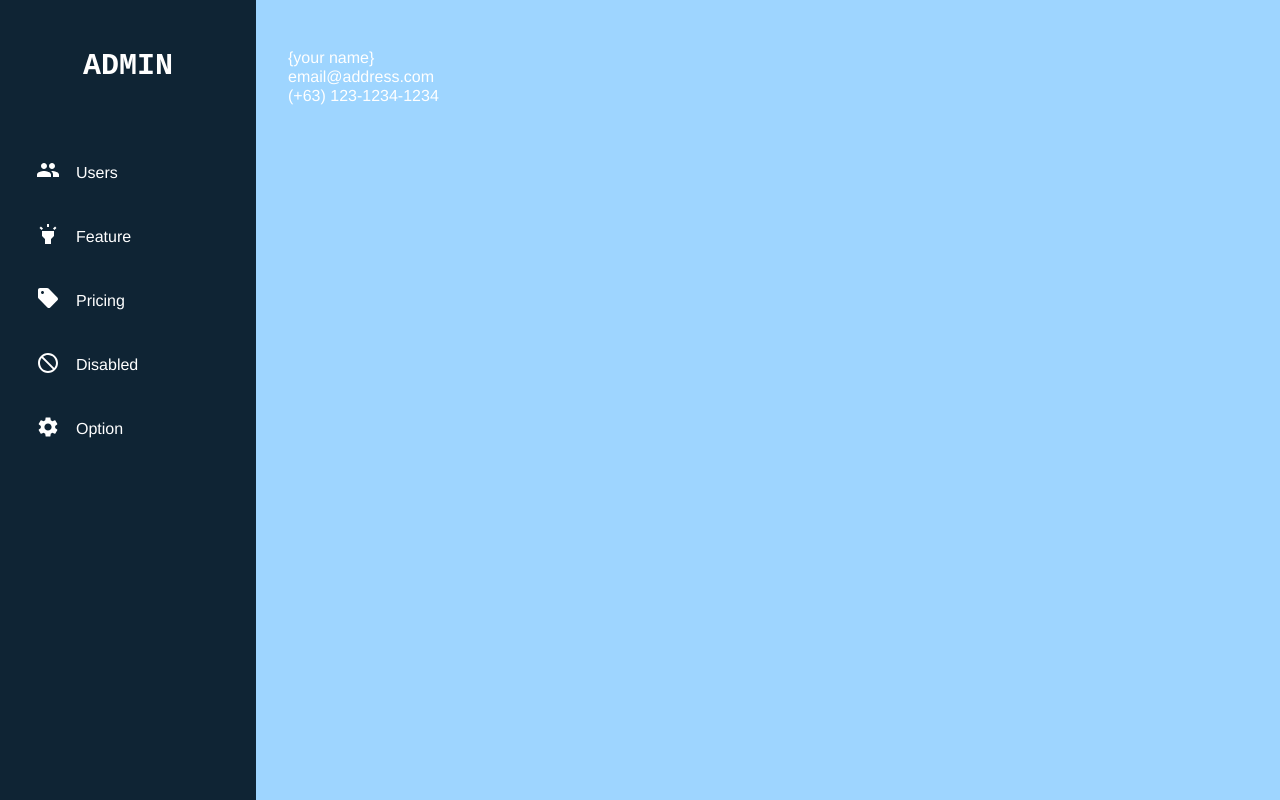
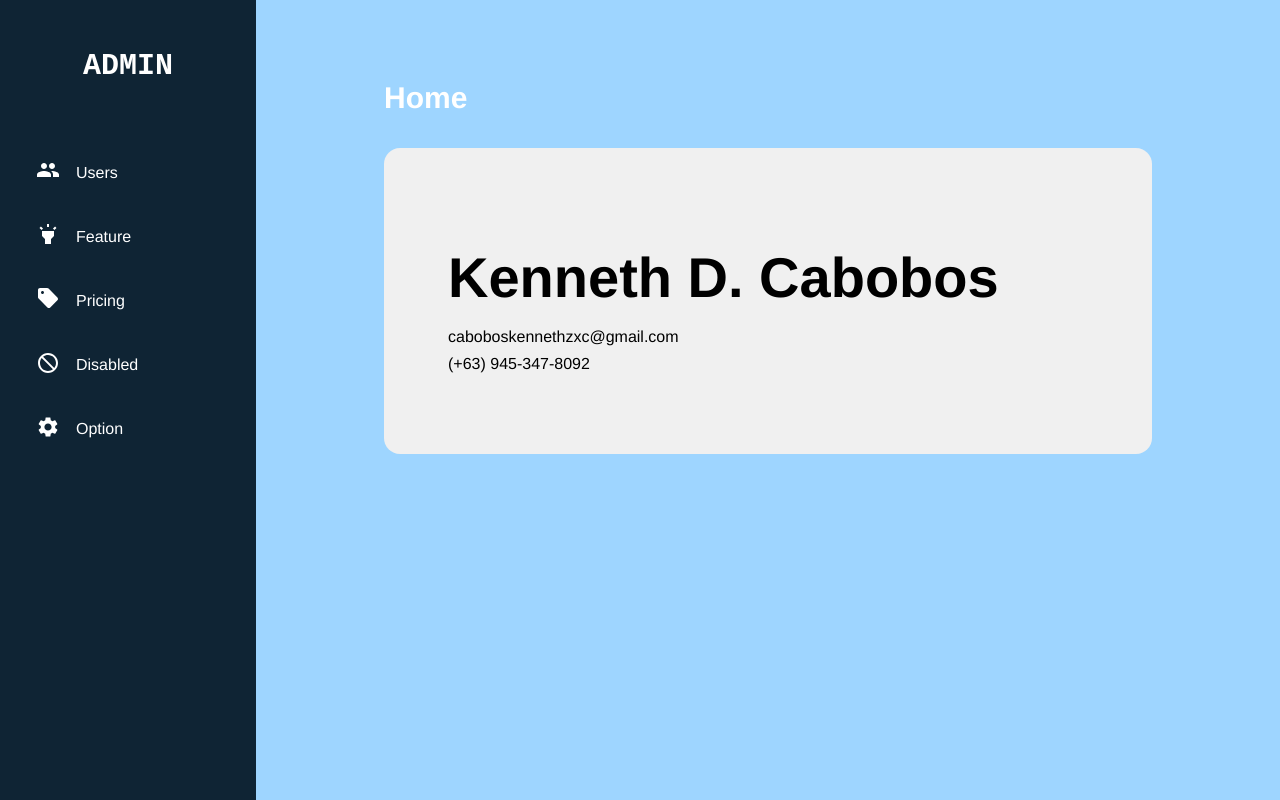
Before and after one commit to cabsknowss/frontend-crud-exam, a React (Create React App) app: page / in a window 1280 px wide. Built offline with nearby package versions, Linux system fonts and the light colour scheme.

Commit message:
Home page styling, Added max-width on page-main

```diff
--- a/src/styles/base/_base.scss
+++ b/src/styles/base/_base.scss
@@ -51,3 +51,14 @@ body {
   font-size: $fs-regular;
   color: $clr-neutral-100;
 }
+
+.page-main__container {
+  height: 100%;
+  max-width: 80%;
+  margin-inline: auto;
+}
+
+.page-main__title {
+  font-size: $fs-secondary-heading;
+  font-weight: $fw-bold;
+}
--- a/src/styles/base/_utility.scss
+++ b/src/styles/base/_utility.scss
@@ -278,12 +278,12 @@
   margin-block: $size-200;
 }
 
+.margin-bottom-500 {
+  margin-bottom: $size-500;
+}
+
 .margin-bottom-400 {
   margin-bottom: $size-400;
-}
-
-.margin-bottom-500 {
-  margin-bottom: $size-500;
 }
 
 .padding-bottom-400 {
--- a/src/styles/layout/_app.scss
+++ b/src/styles/layout/_app.scss
@@ -1,7 +1,8 @@
-$page-padding: 3rem 2rem;
+$sidebar-padding: 3rem 2rem;
+$main-padding: 5rem 2rem;
 
 .page {
-  min-height: 100dvh;
+  height: 100vh;
   display: flex;
 }
 
@@ -9,7 +10,7 @@ $page-padding: 3rem 2rem;
   $nav-width: 256px;
 
   flex: 0 0 $nav-width;
-  padding: $page-padding;
+  padding: $sidebar-padding;
 
   display: flex;
   flex-direction: column;
@@ -20,7 +21,7 @@ $page-padding: 3rem 2rem;
 
 .page-main {
   flex: 1 1 auto;
-  padding: $page-padding;
+  padding: $main-padding;
 
   background-color: $clr-primary-300;
 }
--- a/src/styles/layout/_sidebar.scss
+++ b/src/styles/layout/_sidebar.scss
@@ -9,7 +9,13 @@
   cursor: pointer;
 }
 
-.page-nav__list:hover:not(.nohover) {
+.page-nav h2,
+.page-nav__list {
+  transition: color 0.3s;
+}
+
+.page-nav__list:hover:not(.nohover),
+.page-nav h2:hover {
   color: $clr-primary-700;
 }
 
--- a/src/styles/main.scss
+++ b/src/styles/main.scss
@@ -6,8 +6,10 @@
 @import "base/utility";
 
 // layout
-@import "layout/_app";
-@import "layout/_sidebar";
-@import "layout/_content";
+@import "layout/app";
+@import "layout/sidebar";
+@import "layout/content";
 
 // pages
+@import "pages/home";
+@import "pages/user";
--- a/src/styles/pages/_home.scss
+++ b/src/styles/pages/_home.scss
@@ -0,0 +1,14 @@
+.page-home {
+  height: 100%;
+}
+
+.page-home__content {
+  background-color: $clr-neutral-200;
+  border-radius: 1rem;
+  padding: 5rem 4rem;
+  margin-block: 2rem;
+}
+
+.page-home__content * {
+  color: $clr-neutral-900;
+}
--- a/src/views/home/index.js
+++ b/src/views/home/index.js
@@ -3,16 +3,30 @@ import { Container, Card } from "reactstrap";
 
 function Index() {
   return (
-    <Container>
-      <Card className="mt-5 p-5">
-        <h1 className="display-4">&#123;your name&#125;</h1>
-        <address>
-          <a href="mailto:email@address.com">email@address.com</a>
-          <br />
-          <a href="tel:+635552368">(+63) 123-1234-1234</a>
-        </address>
-      </Card>
-    </Container>
+    <div className="page-home">
+      <div className="page-main__container">
+        <h1 className="page-main__title">Home</h1>
+        <div className="page-home__content">
+          <div>
+            <h2 className="fs-primary-heading fw-bold margin-block-400">
+              Kenneth D. Cabobos
+            </h2>
+          </div>
+          <div>
+            <a href="mailto:caboboskennethzxc@gmail.com">
+              <h3 className="fw-semi-bold margin-block-200">
+                caboboskennethzxc@gmail.com
+              </h3>
+            </a>
+          </div>
+          <div>
+            <a href="tel:+639453478092">
+              <h3 className="fw-semi-bold">(+63) 945-347-8092</h3>
+            </a>
+          </div>
+        </div>
+      </div>
+    </div>
   );
 }
 
```
